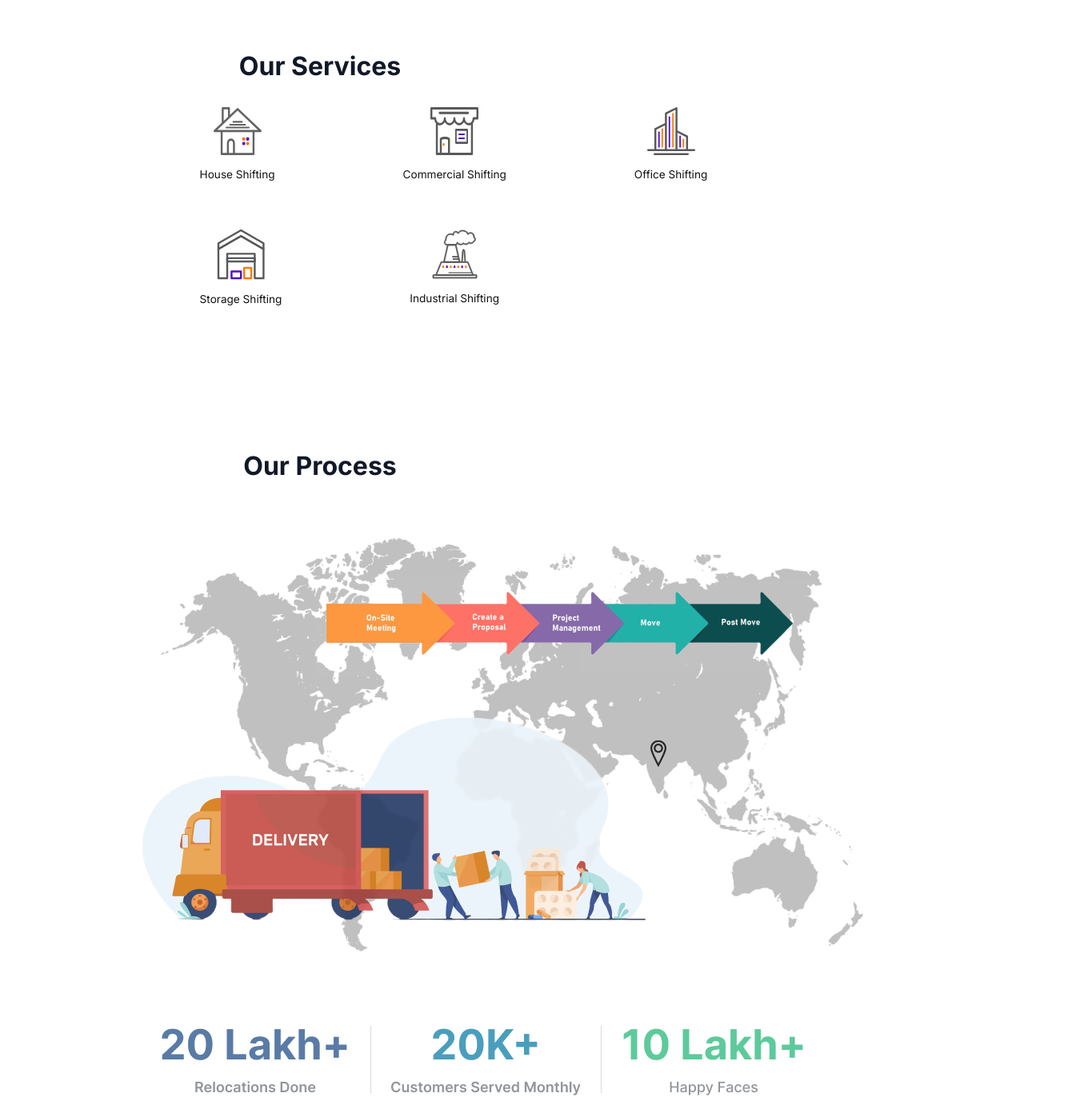
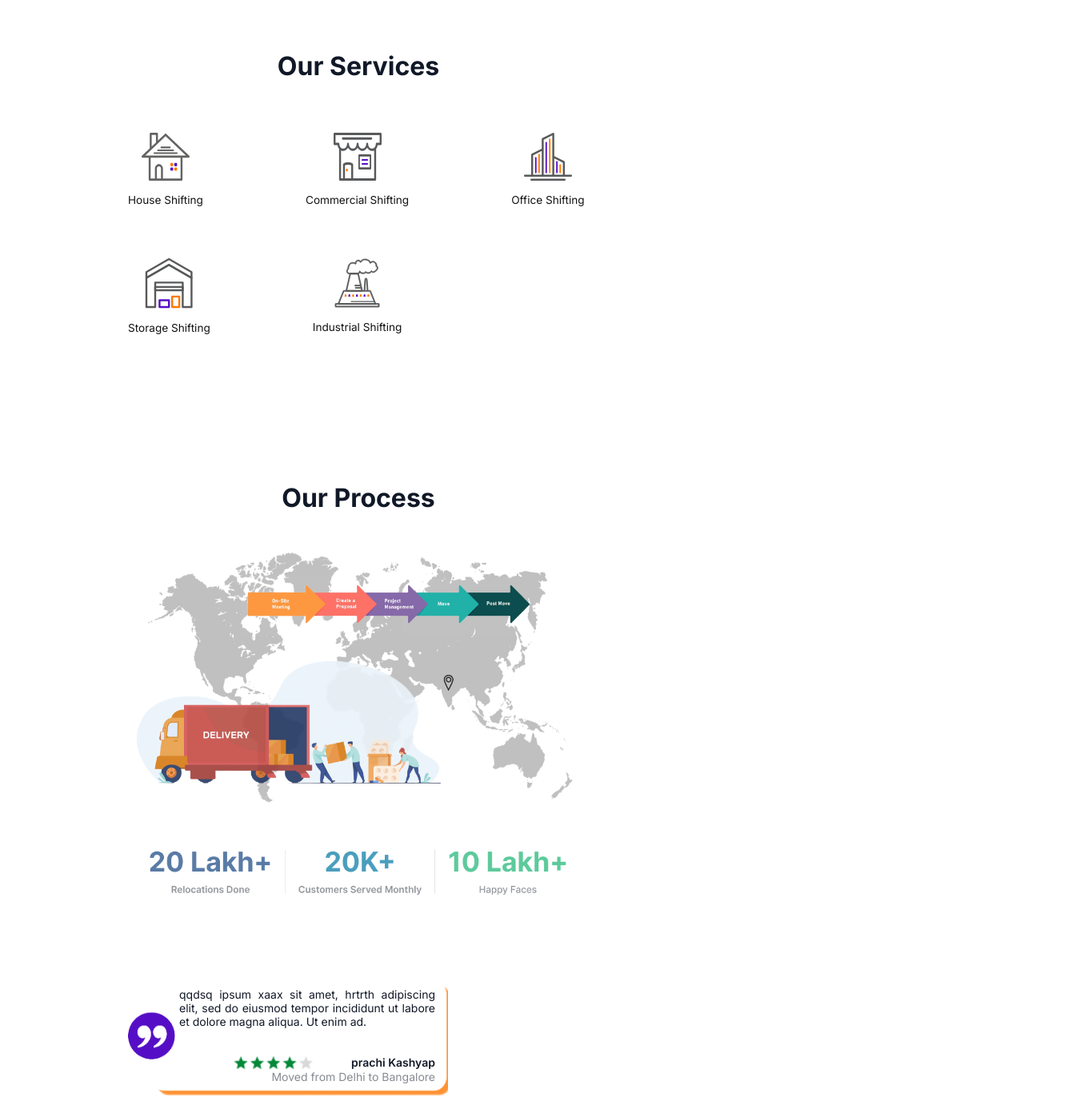
Before and after one commit to shahan12/PackersnMovers, a React (Create React App) app: page / in a window 1280 px wide. Shown: the part 840-2232 px from the top of the page at 80% size, 1360 px wide, since content can reach past the window. Built offline with nearby package versions, Linux system fonts and the light colour scheme.

Commit message:
home page css fix

```diff
--- a/src/components/BlogCard/blogCard.css
+++ b/src/components/BlogCard/blogCard.css
@@ -1,13 +1,13 @@
 
 .insideBlogCard {
-    font-size: 1rem;
+    font-size: .875rem;
     background-image: url('../../images/blogcard.png');
-    height: 11rem;
-    width:31rem;
+    height: 9rem;
+    width:25rem;
     background-size: cover;
     display: flex;
     flex-direction: column;
-    padding: 1.5rem 2rem 0 6rem;
+    padding: .5rem 1rem 0 4rem;
     justify-content: space-between;
 }
 .insideBlogCard2 {
@@ -27,17 +27,22 @@
 }
 
 .insideBlogCard-bottom {
-    margin-bottom: 2rem;
+    margin-bottom: 1rem;
 }
 .pagination-container {
     display: flex;
     flex-direction: row;
-    width: 75rem;
+    max-width: 100%;
     height: 35rem;
 }
 .blog-page-items-container {
     width: 60rem;
 }
+
+.item{
+    margin-bottom: 1rem;
+}
+
 .blog-pagination {
     display: flex;
     justify-content: center; /* Center horizontally */
--- a/src/pages/homePage/home.css
+++ b/src/pages/homePage/home.css
@@ -14,6 +14,7 @@
     position: fixed;
     top: 10rem;
     right: 10rem;
+    max-width: 27rem;
 }
 
 /* ** home components ** */
@@ -26,13 +27,13 @@
 }
 
 .home-our-services-container {
-    padding: 5.6rem;
-    max-width: 50%;
+    padding: 5.6rem 0;
+    max-width: 60%;
 }
 .services-row-one{
-    gap: 10rem;
-    margin-bottom: 3.75rem;
-    margin-top: 2rem;
+    gap: 8rem;
+    margin-bottom: 4rem;
+    margin-top: 4rem;
 }
 
 .home-components h2 {
@@ -42,12 +43,17 @@
 }
 .home-cards {
     margin-top: 2rem;
-    max-width: 50%;
+    max-width: 60%;
     height: auto;
     justify-content: center;
     align-items: center;
     padding-bottom: 3rem;
 }
+
+.home-cards img {
+    max-width: 100%;
+}
+
 .home-faq {
     max-width: 65% !important;
 }
--- a/src/pages/homePage/home.jsx
+++ b/src/pages/homePage/home.jsx
@@ -25,7 +25,7 @@ function Home(props) {
   }, []);
 
   const listenToScroll = () => {
-    let heightToHideFrom = 1800;
+    let heightToHideFrom = 2100;
     const winScroll =
       document.body.scrollTop || document.documentElement.scrollTop;
 
```
